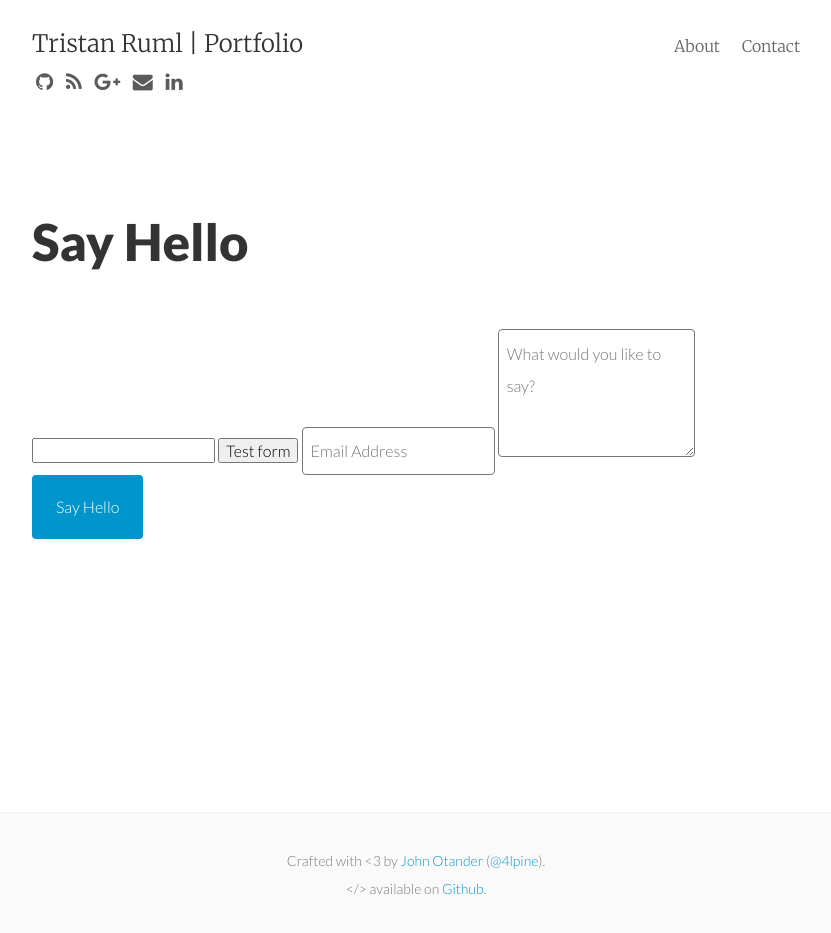
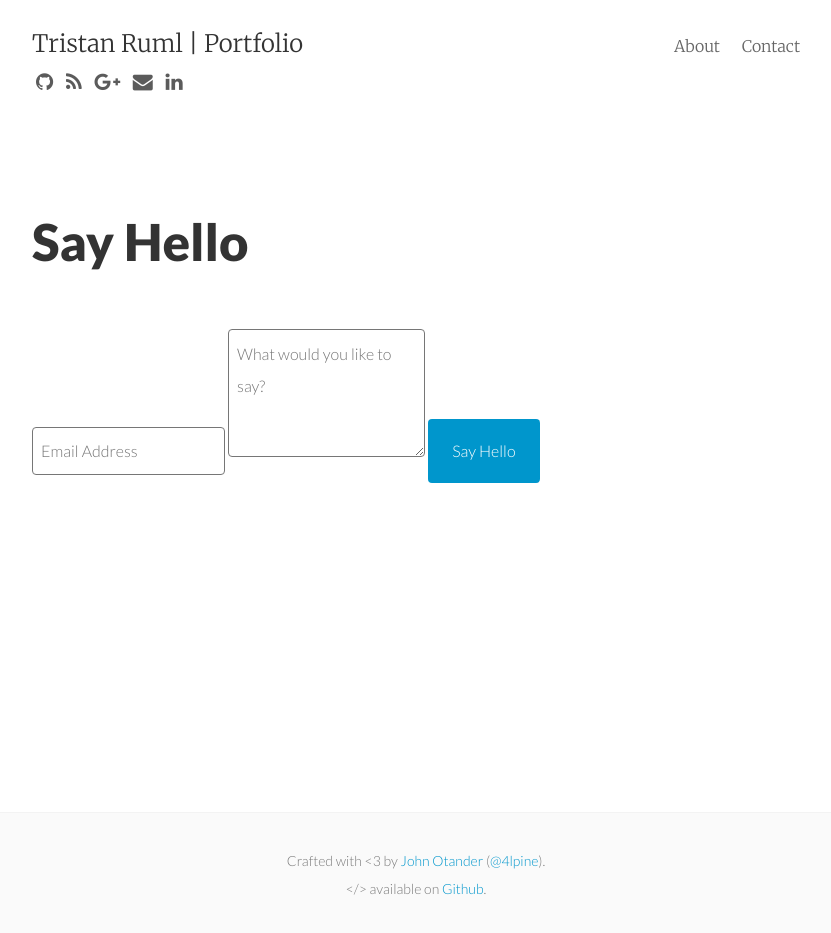
Before and after one commit to tkruml/tkruml.github.io, a Jekyll site: the page built from contact.html, in a window 1280 px wide. Shown: the whole page, without its empty margins (224-1055 px from the left). Built offline with Jekyll 4.4.1, drawn with Linux system fonts in a browser that asks for light colours; nearby versions of some CDN libraries.

Commit message:
Update contact.html

```diff
--- a/contact.html
+++ b/contact.html
@@ -7,8 +7,6 @@ permalink: /contact/
 <div class="py2">
   <form action="https://getsimpleform.com/messages?form_api_token=<29c20097735ad027758a78d226ffad77>" method="post">
   <input type='hidden' name='redirect_to' value='http://tkruml.github.io/?contact=true' />
-  <input type='text' name='test' />
-  <input type='submit' value='Test form' />
 
     <input type="text" name="email" class="input mobile-block" placeholder="Email Address">
     <textarea type="text" name="content" class="input mobile-block" rows="5" placeholder="What would you like to say?"></textarea>
```
